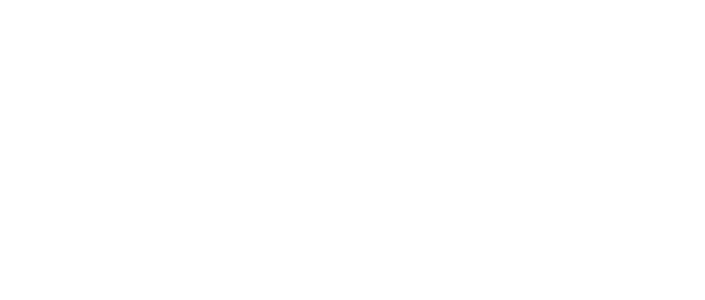
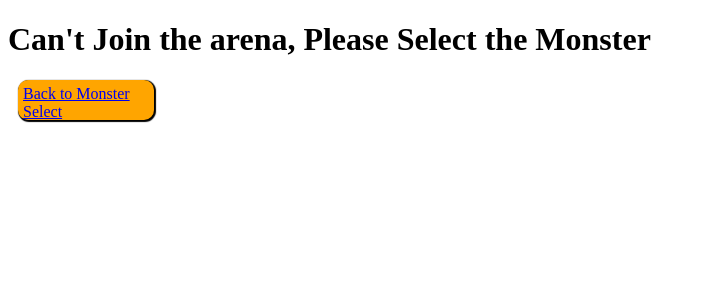
Before and after one commit to lebrancconvas/Monster-Arena, a React (Vite) app in the folder web/: page /arena in a window 1280 px wide. Before the commit this address had no page. Shown: the top 300 px of the page, without its empty margins (0-705 px from the left). Built offline with nearby package versions, Linux system fonts and the light colour scheme.

Commit message:
✨ feat: add monster arena

```diff
--- a/web/src/App.tsx
+++ b/web/src/App.tsx
@@ -1,12 +1,14 @@
 import React from 'react';
 import {BrowserRouter as Router, Routes, Route} from 'react-router-dom';
 import MonsterSelect from './pages/MonsterSelect';
+import MonsterArena from './pages/MonsterArena';
 
 const App: React.FC = () => {
   return(
     <Router>
       <Routes>
         <Route path="/" element={<MonsterSelect />} />
+        <Route path="/arena" element={<MonsterArena />} />
       </Routes>
     </Router>
   )
--- /dev/null
+++ b/web/src/pages/MonsterArena.tsx
@@ -0,0 +1,51 @@
+import React from 'react';
+import { useRecoilState } from 'recoil';
+import { monsterNameState } from '../lib/atoms';
+import { SubmitButton } from '../style/Button.style';
+import { Link } from 'react-router-dom';
+
+const MonsterArena: React.FC = () => {
+	const [monsterName, setMonsterName] = useRecoilState(monsterNameState);
+
+	const ElementArena = () => {
+		if(monsterName === 'Unknown') {
+			return(
+				<div>
+					<header>
+						<div>
+							<h1>Can't Join the arena, Please Select the Monster</h1>
+							<Link to="/">
+								<SubmitButton>
+									Back to Monster Select
+								</SubmitButton>
+							</Link>
+						</div>
+					</header>
+				</div>
+			)
+		} else {
+			return(
+				<div>
+					<header>
+						<div>
+							<h1>Monster Arena</h1>
+						</div>
+					</header>
+					<section id="arena">
+						<div>
+							<h2>Player 1: {monsterName}</h2>
+						</div>
+					</section>
+				</div>
+			)
+		}
+	};
+
+	return(
+		<div>
+			{ElementArena()}
+		</div>
+	)
+};
+
+export default MonsterArena;
```
